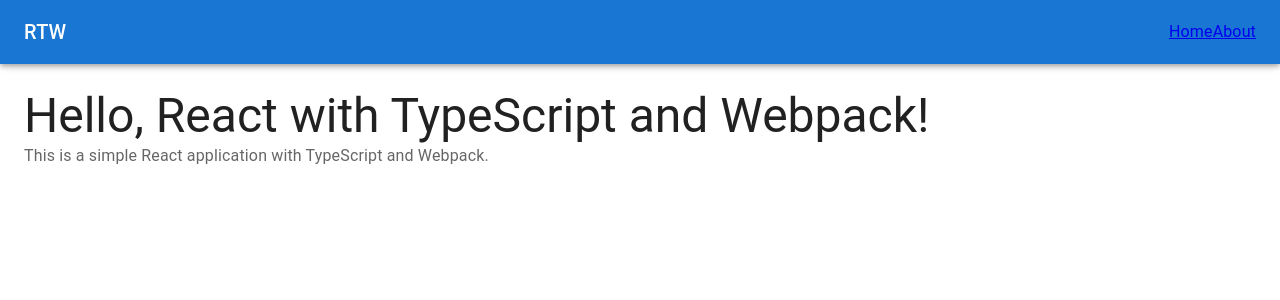
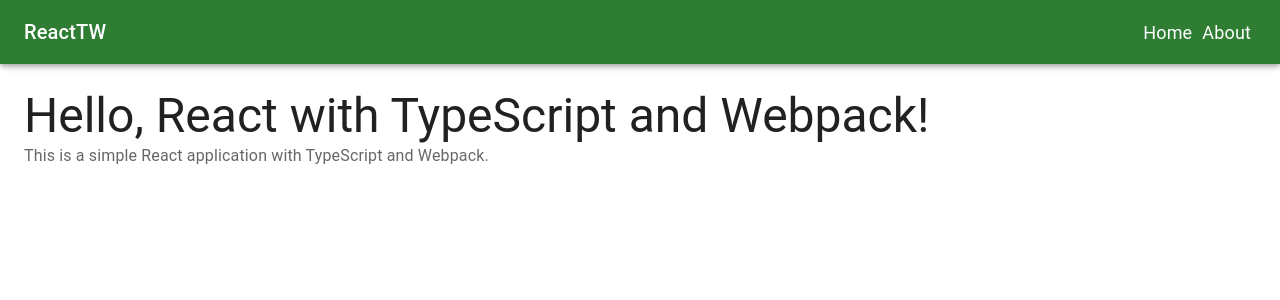
Before and after one commit to hidaytrahman/template-rtw, a React app: page / in a window 1280 px wide. Shown: the top 300 px of the page. Built offline with nearby package versions, Linux system fonts and the light colour scheme.

Commit message:
feat: nav styling

```diff
--- a/src/components/Navigation/Navigation.tsx
+++ b/src/components/Navigation/Navigation.tsx
@@ -39,7 +39,7 @@ export default function Navigation() {
       </Typography>
       <Divider />
       <List>
-        {navItems.map(({link, text}) => (
+        {navItems.map(({ link, text }) => (
           <ListItem key={link} disablePadding>
             <ListItemButton sx={{ textAlign: 'center' }}>
               <ListItemText primary={text} />
@@ -52,9 +52,9 @@ export default function Navigation() {
 
 
   return (
-    <Box sx={{ display: 'flex' }} mb={8}>
+    <Box sx={{ display: 'flex' }} mb={8} data-testid="navigation">
       <CssBaseline />
-      <AppBar component="nav">
+      <AppBar component="nav" color='success'>
         <Toolbar>
           <IconButton
             color="inherit"
@@ -70,11 +70,11 @@ export default function Navigation() {
             component="div"
             sx={{ flexGrow: 1, display: { xs: 'none', sm: 'block' } }}
           >
-            RTW
+            ReactTW
           </Typography>
           <Box sx={{ display: { xs: 'none', sm: 'block' } }}>
             {navItems.map((item) => (
-              <Link key={item.link} to={item.link}>
+              <Link key={item.link} to={item.link} style={{ padding: "0 5px", textDecoration: "none", fontSize: "18px", color: "#fff" }}>
                 {item.text}
               </Link>
             ))}
```
